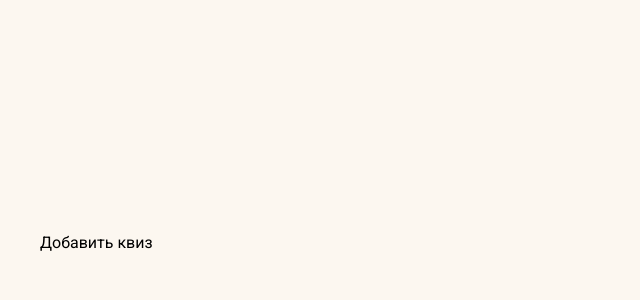
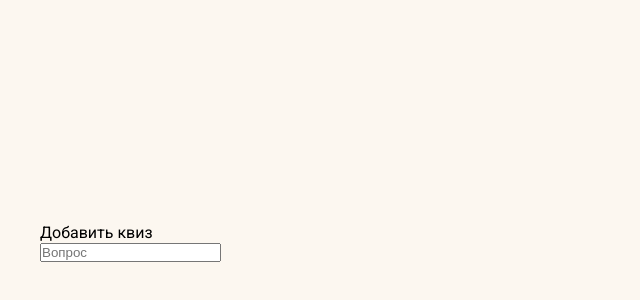
Before and after one commit to denniztr/human-anatomy-reactjs, a React (Vite) app: page /add in a window 1280 px wide. Shown: the part 158-458 px from the top of the page, without its empty margins (0-640 px from the left). Built offline with nearby package versions, Linux system fonts and the light colour scheme.

Commit message:
saving to ls working well

```diff
--- a/src/pages/AddQuiz/AddQuiz.tsx
+++ b/src/pages/AddQuiz/AddQuiz.tsx
@@ -6,6 +6,9 @@ function AddQuiz() {
   return (
     <section className={styles.container}>
         Добавить квиз
+        <form action="">
+          <input type="text" placeholder='Вопрос'/>
+        </form>
     </section>
   );
 }
--- a/src/pages/Quiz/QuizPage.tsx
+++ b/src/pages/Quiz/QuizPage.tsx
@@ -42,6 +42,7 @@ function QuizPage() {
   }, [time, currentQuestion, answers, isTestFinished]);
 
 
+
   useEffect(() => {
     const interval = setInterval(() => {
       setTime((prev) => prev - 1);
@@ -72,7 +73,8 @@ function QuizPage() {
 
 
   const startTestAgain = () => {
-    console.log('start again and clear ls')
+    console.log('----Очищаем localStorage и состояния, начинаем тест ещё раз с пустыми значениями----')
+
     localStorage.removeItem('currentQuestion');
     localStorage.removeItem('answers');
     localStorage.removeItem('isTestFinished');
@@ -82,8 +84,6 @@ function QuizPage() {
     setCurrentQuestion(0);
     setAnswers([]);
     setIsTestFinished(false);
-
-    console.log(localStorage)
   }
 
   return (
```
